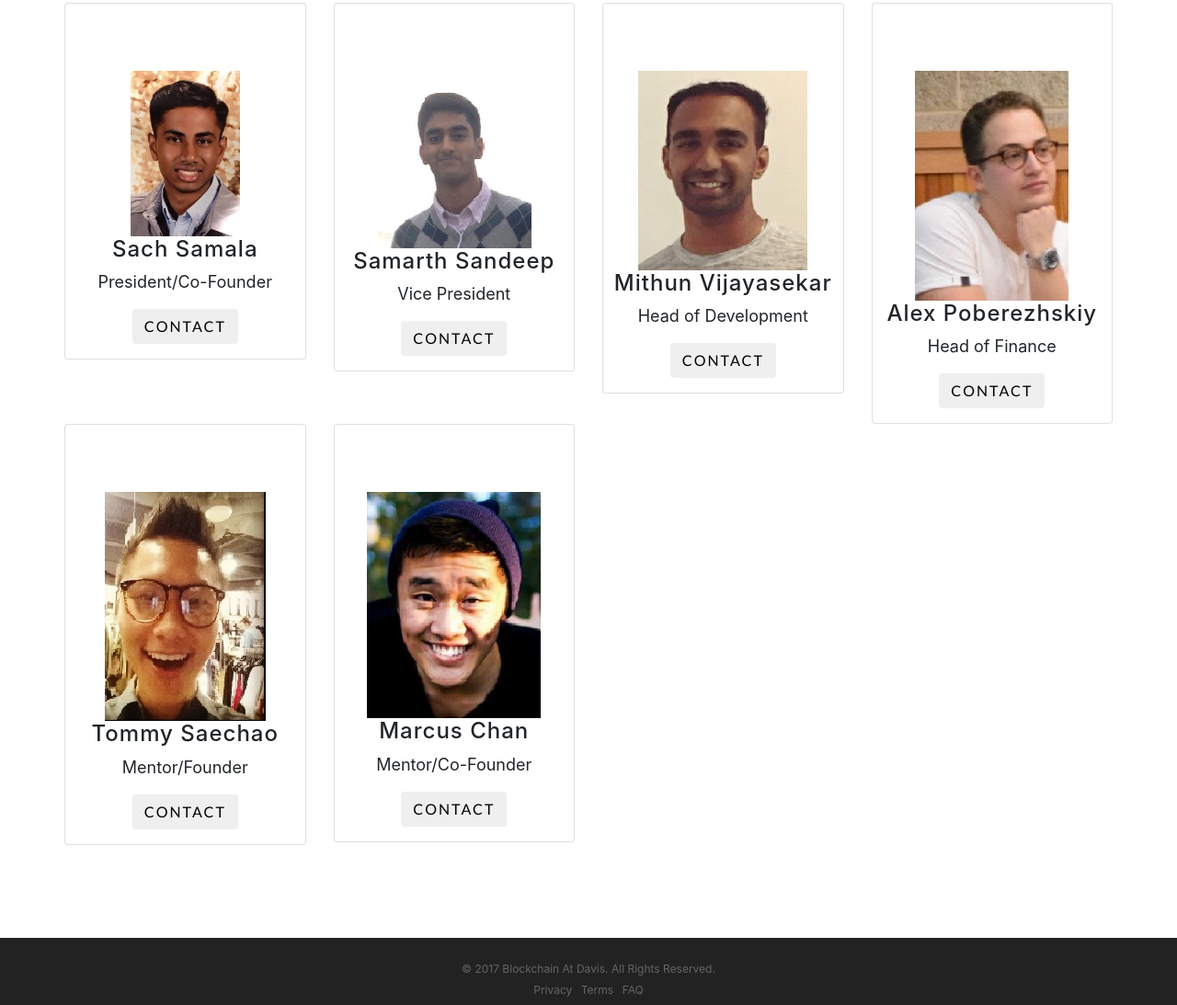
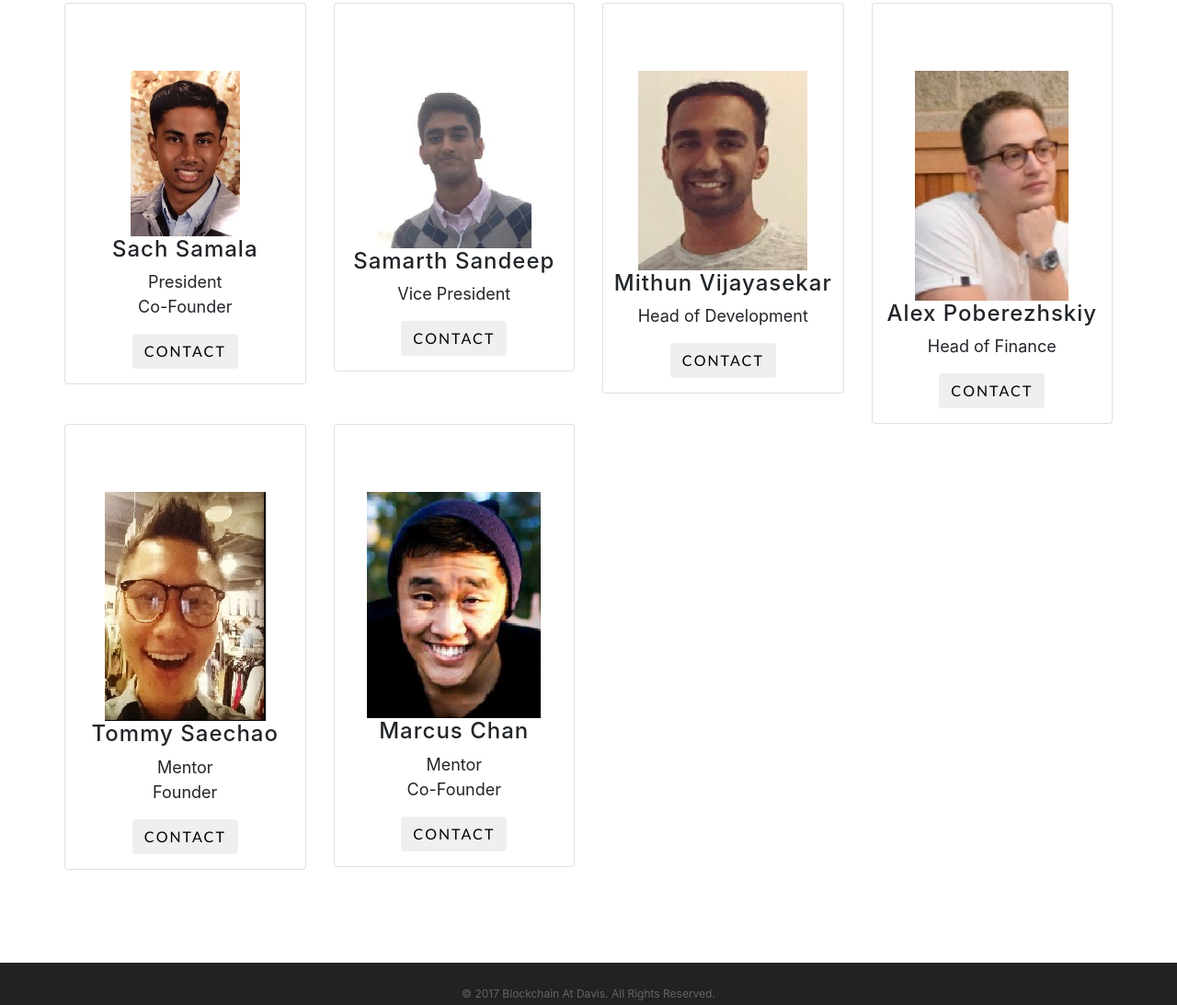
Before and after one commit to JusBAD/blockchain-site, a website with bundled scripts: page index.html in a window 1280 px wide. Shown: the part 3197-4290 px from the top of the page at 92% size. Built offline with nearby package versions, Linux system fonts and the light colour scheme; a web font is replaced by a local one.

Commit message:
changes format
changes format

```diff
--- a/index.html
+++ b/index.html
@@ -222,7 +222,7 @@ We are BAD (Blockchain At Davis)! We aim to create an environment for people int
                 </div>
                 <div class="content">
                   <h4>Sach Samala</h4>
-                    <p>President/Co-Founder <br>
+                    <p>President<br>Co-Founder <br>
                        </p>
                     <p><a href="https://www.linkedin.com/in/sach-samala-34921813b/"><button type="button" class="btn btn-default">Contact</button></p></a>
                 </div>
@@ -278,7 +278,7 @@ We are BAD (Blockchain At Davis)! We aim to create an environment for people int
                 </div>
                 <div class="content">
                   <h4>Tommy Saechao</h4>
-                    <p>Mentor/Founder<br>
+                    <p>Mentor<br>Founder<br>
                        </p>
                     <p><a href="https://www.linkedin.com/in/tommy-saechao/"><button type="button" class="btn btn-default">Contact</button></p></a>
                 </div>
@@ -292,7 +292,7 @@ We are BAD (Blockchain At Davis)! We aim to create an environment for people int
                 </div>
                 <div class="content">
                   <h4>Marcus Chan</h4>
-                    <p>Mentor/Co-Founder<br>
+                    <p>Mentor<br>Co-Founder<br>
                       </p>
                     <p><a href="https://www.linkedin.com/in/marcus-chan-7837a2116/"><button  type="button" class="btn btn-default">Contact</button></p></a>
 
```
